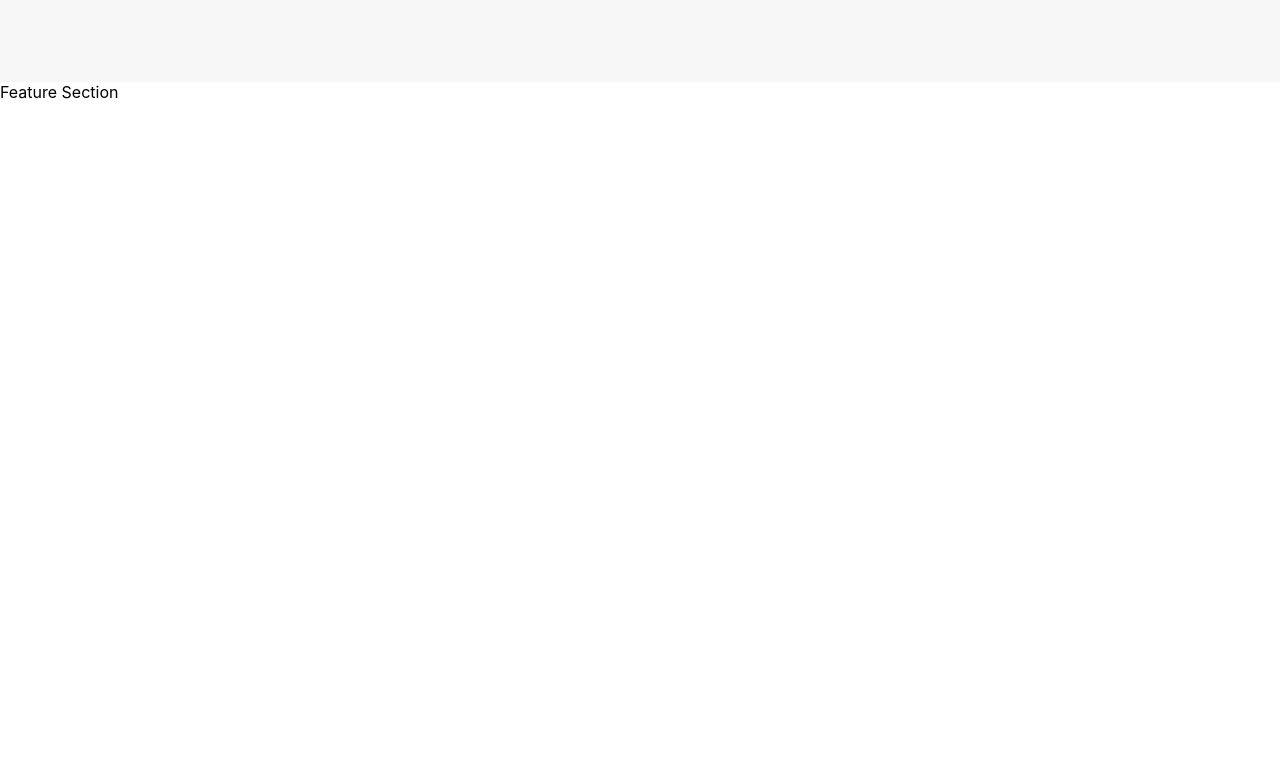
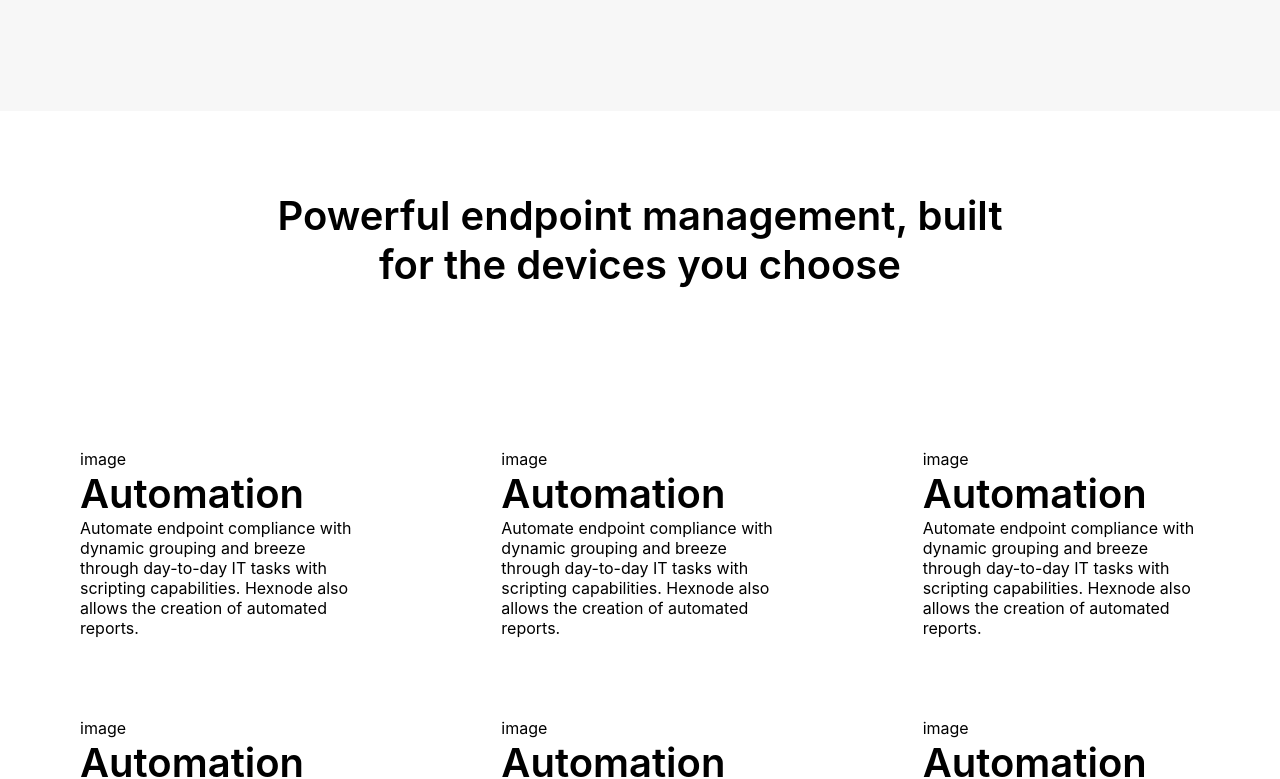
Before and after one commit to Francis1010-cloud/clientproject, a React (Create React App) app: page /hexnode-uem in a window 1280 px wide. Shown: the part 1564-2343 px from the top of the page. Before the commit the page ends 1666 px from the top, so only its background shows below. Built offline with nearby package versions, Linux system fonts and the light colour scheme.

Commit message:
Feature Design Inprogress

```diff
--- a/src/CommonComponents/CardComponent.tsx
+++ b/src/CommonComponents/CardComponent.tsx
@@ -13,7 +13,7 @@ const CardDesign = () =>{
         <div className="card-container">
         <div className='card-header'>
             <div>
-                <img src="./images/sample.svg" alt="sampleimage"/>
+                <img src={Icon} alt="sampleimage"/>
             </div>
             <div>
                 <h3>{Title}</h3>
--- /dev/null
+++ b/src/CommonComponents/FeatureCardComponent.tsx
@@ -0,0 +1,15 @@
+
+// import './FeatureCardComponent.scss';
+import '../Components/LandingPage.scss';
+
+
+export default function FeatureCardComponent({Icon,Title,Content}:any) {
+return(<>
+<div className='feature-card-container'>
+        <div>{Icon}</div>
+        <div className='font-bold'>{Title}</div>
+        <div>{Content}</div>
+</div>
+</>)
+
+}
--- a/src/Components/LandingPage.scss
+++ b/src/Components/LandingPage.scss
@@ -82,3 +82,21 @@
         transform: translate(-50%,-50%);
     }
 }
+.feature-section{
+    .heading{
+        text-align: center;
+        padding: 5rem 16rem;
+    }
+    .feature-details-card{
+        display: grid;
+        grid-template-columns: 1fr 1fr 1fr;
+        column-gap: 9rem;
+        padding: 5rem;
+        row-gap: 5rem;
+    }
+}
+
+.font-bold{
+    font-weight: 600;
+    font-size: 2.5rem;
+}
--- a/src/Components/LandingPage.tsx
+++ b/src/Components/LandingPage.tsx
@@ -1,6 +1,7 @@
 
 
 import CardComponent from '../CommonComponents/CardComponent';
+import FeatureCardComponent from '../CommonComponents/FeatureCardComponent';
 import './LandingPage.scss';
 
 export default function LandingPage() {
@@ -17,10 +18,18 @@ export default function LandingPage() {
         {image:"Image",details:"Forrester includes Hexnode as a Notable vendor in The Unified Endpoint Management Landscape, Q3 2023."}];
 
     const cardDetails = [
-        {icon:"icon",title:"Adapt to the new normal",content:"Hybrid, remote or onsite, you can trust Hexnode UEM to deliver. Create policies that cater to your organization’s protocols. Whether it be BYOD, COPE, or platform limited, Hexnode can manage it all."},
-        {icon:"icon",title:"Adapt to the new normal",content:"Hybrid, remote or onsite, you can trust Hexnode UEM to deliver. Create policies that cater to your organization’s protocols. Whether it be BYOD, COPE, or platform limited, Hexnode can manage it all."},
-        {icon:"icon",title:"Adapt to the new normal",content:"Hybrid, remote or onsite, you can trust Hexnode UEM to deliver. Create policies that cater to your organization’s protocols. Whether it be BYOD, COPE, or platform limited, Hexnode can manage it all."},
-        {icon:"icon",title:"Adapt to the new normal",content:"Hybrid, remote or onsite, you can trust Hexnode UEM to deliver. Create policies that cater to your organization’s protocols. Whether it be BYOD, COPE, or platform limited, Hexnode can manage it all."}]
+        {icon:"./images/sample.svg",title:"Adapt to the new normal",content:"Hybrid, remote or onsite, you can trust Hexnode UEM to deliver. Create policies that cater to your organization’s protocols. Whether it be BYOD, COPE, or platform limited, Hexnode can manage it all."},
+        {icon:"./images/sample.svg",title:"Adapt to the new normal",content:"Hybrid, remote or onsite, you can trust Hexnode UEM to deliver. Create policies that cater to your organization’s protocols. Whether it be BYOD, COPE, or platform limited, Hexnode can manage it all."},
+        {icon:"./images/sample.svg",title:"Adapt to the new normal",content:"Hybrid, remote or onsite, you can trust Hexnode UEM to deliver. Create policies that cater to your organization’s protocols. Whether it be BYOD, COPE, or platform limited, Hexnode can manage it all."},
+        {icon:"./images/sample.svg",title:"Adapt to the new normal",content:"Hybrid, remote or onsite, you can trust Hexnode UEM to deliver. Create policies that cater to your organization’s protocols. Whether it be BYOD, COPE, or platform limited, Hexnode can manage it all."}]
+
+
+    const featureDetails = [{icon:" image ",title:"Automation",content:"Automate endpoint compliance with dynamic grouping and breeze through day-to-day IT tasks with scripting capabilities. Hexnode also allows the creation of automated reports."},
+        {icon:" image ",title:"Automation",content:"Automate endpoint compliance with dynamic grouping and breeze through day-to-day IT tasks with scripting capabilities. Hexnode also allows the creation of automated reports."},
+        {icon:" image ",title:"Automation",content:"Automate endpoint compliance with dynamic grouping and breeze through day-to-day IT tasks with scripting capabilities. Hexnode also allows the creation of automated reports."},{icon:" image ",title:"Automation",content:"Automate endpoint compliance with dynamic grouping and breeze through day-to-day IT tasks with scripting capabilities. Hexnode also allows the creation of automated reports."},
+        {icon:" image ",title:"Automation",content:"Automate endpoint compliance with dynamic grouping and breeze through day-to-day IT tasks with scripting capabilities. Hexnode also allows the creation of automated reports."},
+        {icon:" image ",title:"Automation",content:"Automate endpoint compliance with dynamic grouping and breeze through day-to-day IT tasks with scripting capabilities. Hexnode also allows the creation of automated reports."}
+    ]
 
 const HeaderSection = () =>{
 
@@ -82,7 +91,7 @@ const BodySection = () =>{
     try {
         return(<>
         <div className="body-section">
-            <div className="heading">Why Hexnode?</div>
+            <div className="heading font-bold">Why Hexnode?</div>
             <div className="center-div"><img src="./images/hexnode-app-icon.svg" alt="hexnode-logo"/></div>
             <div className="card-group">
             {cardDetails.map((item:any)=>(<>
@@ -104,8 +113,21 @@ const BodySection = () =>{
 const FeatureSection = () =>{
     try {
         return(<>
-        <div>
-            Feature Section
+        <div className="feature-section">
+            <div className="heading font-bold">
+                Powerful endpoint management, built for the devices you choose
+            </div>
+            <div className='feature-details-card'>
+            {featureDetails.map((item:any)=>(<>
+                <FeatureCardComponent
+             Icon = {item.icon}
+             Title = {item.title}
+             Content = {item.content}/>
+            </>))}
+            </div>
+
+
+
         </div>
         </>)
     } catch (error) {
```
Also changed, not shown: src/CommonComponents/FeatureCardComponent.scss (added).
